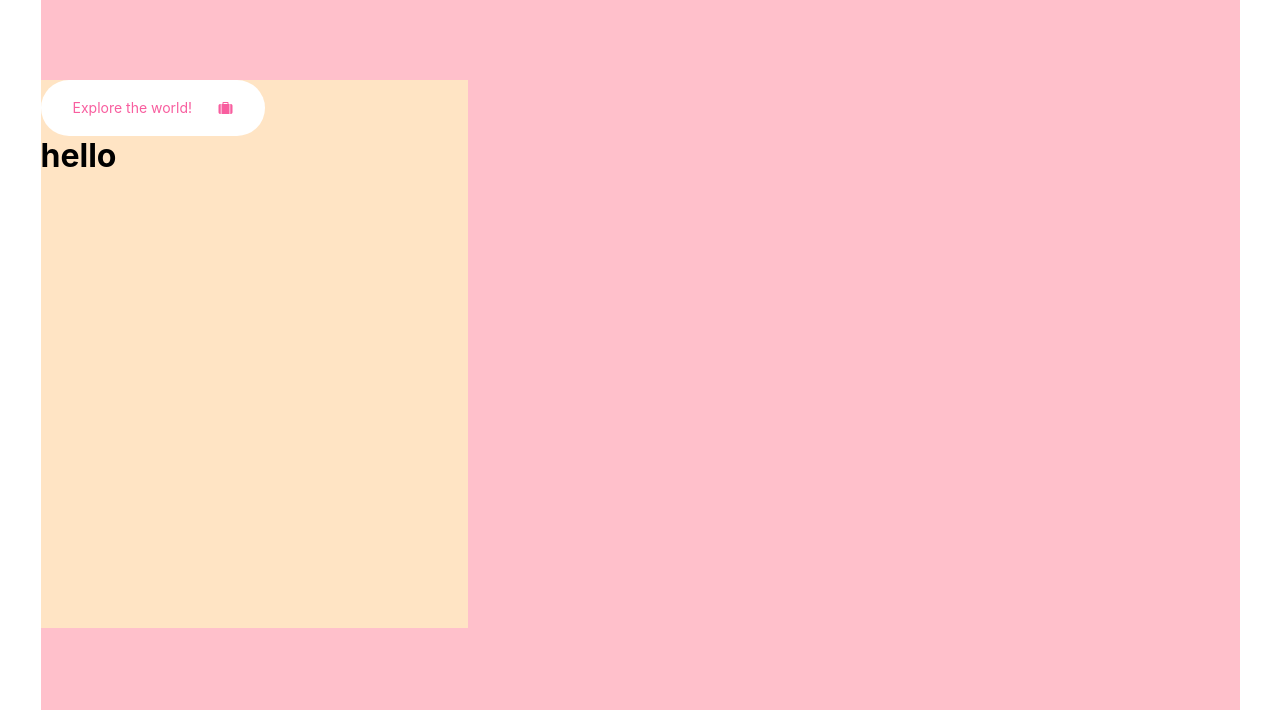
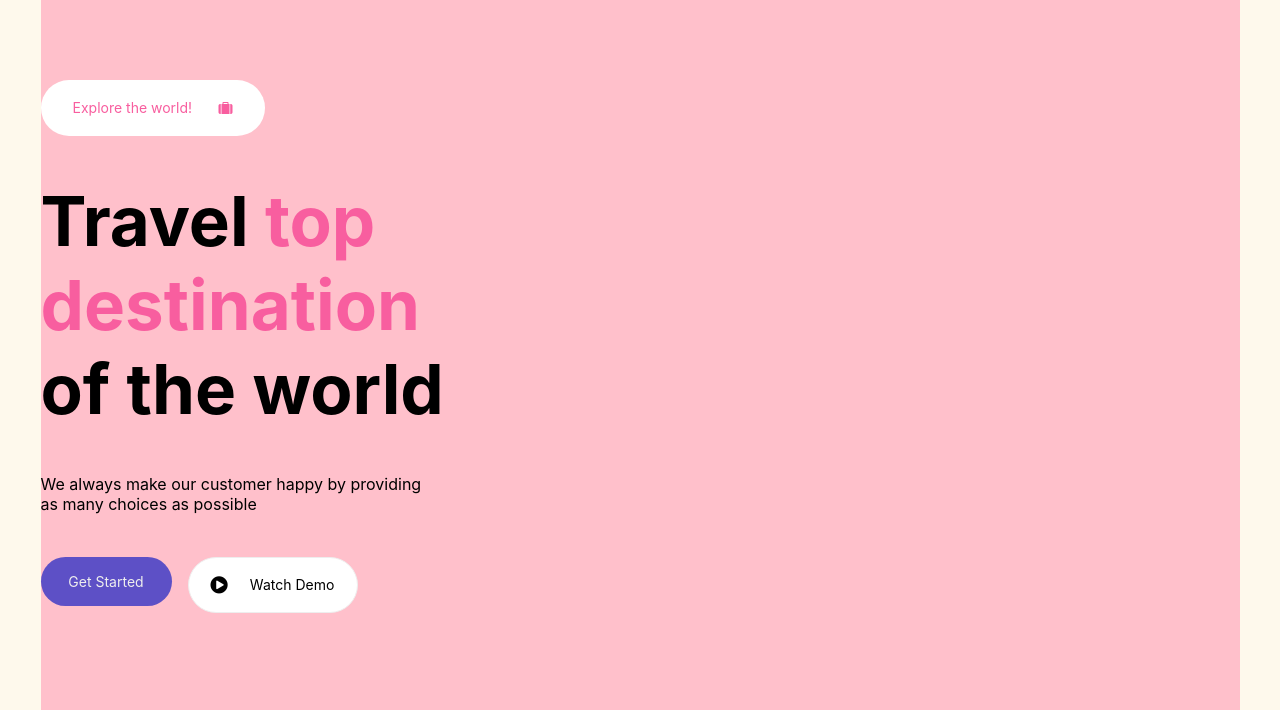
Before and after one commit to mistakeltu/05_29_travel_design, a website: page index.html in a window 1280 px wide. Shown: the part 116-826 px from the top of the page. Drawn offline with Linux system fonts and the light colour scheme; a web font is replaced by a local one.

Commit message:
Left side header section

```diff
--- a/css/base/base.css
+++ b/css/base/base.css
@@ -5,6 +5,6 @@ body * {
     box-sizing: border-box;
 }
 
-.bg-main {
-    background-color: var(--main-color);
+body {
+    background-color: rgba(250, 205, 73, 0.1);
 }
--- a/css/pages/header-section.css
+++ b/css/pages/header-section.css
@@ -1,8 +1,6 @@
 .main-header-section {
     width: 1199px;
     height: 713px;
-    background-color: pink;
-}
 
 .left-side {
     display: flex;
@@ -10,7 +8,6 @@
     width: 427px;
     height: 548px;
     margin: 82.5px 0;
-    background-color: bisque;
 }
 
 .explore-style {
@@ -27,3 +24,62 @@
     padding: 16px 32px;
     font-size: 14px;
 }
+
+.main-h1 {
+    font-size: 69px;
+    padding: 43px 0;
+}
+
+.left-side-bottom {
+    margin-top: 43px;
+    display: flex;
+    width: 317px;
+    height: 56px;
+}
+
+.get-started {
+    width: 131px;
+    height: 49px;
+    border-radius: 100px;
+    background-color: #5D50C6;
+}
+
+.btn-started {
+    display: flex;
+    justify-content: center;
+    margin-top: 16px;
+    text-decoration: none;
+    color: #eeeeee;
+    font-size: 14px;
+}
+
+.btn-started:hover,
+.btn-watch:hover{
+    color: rgba(25, 24, 37, 0.5);
+}
+
+.demo {
+    display: flex;
+    justify-content: space-evenly;
+    width: 170px;
+    height: 56px;
+    border-radius: 100px;
+    margin-left: 16px;
+    border: 1px solid #EEEEEE;
+    background-color: #fff;
+}
+
+.btn-watch {
+    display: flex;
+    align-items: center;
+    color: black;
+    text-decoration: none;
+    font-size: 14px;
+}
+
+.btn-play {
+    display: flex;
+    align-items: center;
+    font-size: 20px;
+
+}
--- a/index.html
+++ b/index.html
@@ -39,10 +39,20 @@
                 <div class="button-explore">
                     <a href="#" class="explore-style">Explore the world!<i class="fa fa-suitcase" aria-hidden="true"></i></a>
                 </div>
-                <h1>hello</h1>
-                <p></p>
-                <div class="get-started"></div>
-                <div class="demo"></div>
+                <h1 class="main-h1">Travel <span style="color: #F85E9F;">top <br> destination <br></span>  of the world</h1>
+                <p>We always make our customer happy by providing <br> as many choices as possible </p>
+                <div class="left-side-bottom">
+                 <div class="get-started">
+                    <a href="#" class="btn-started">Get Started</a>
+                </div>
+                <div class="demo">
+                    <div class="btn-play">
+                        <i class="fa fa-play-circle" aria-hidden="true"></i>
+                    </div>
+
+                    <a href="#" class="btn-watch">Watch Demo</a>
+                </div>
+                </div>
             </div>
             <div class="right-side">
                 <div class="right-side-bg-img">
```
